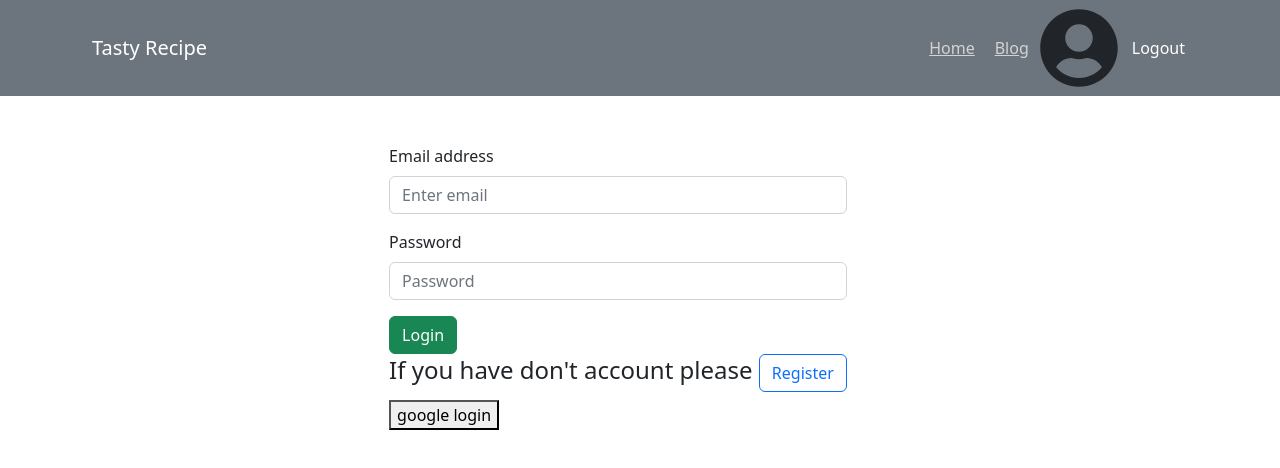
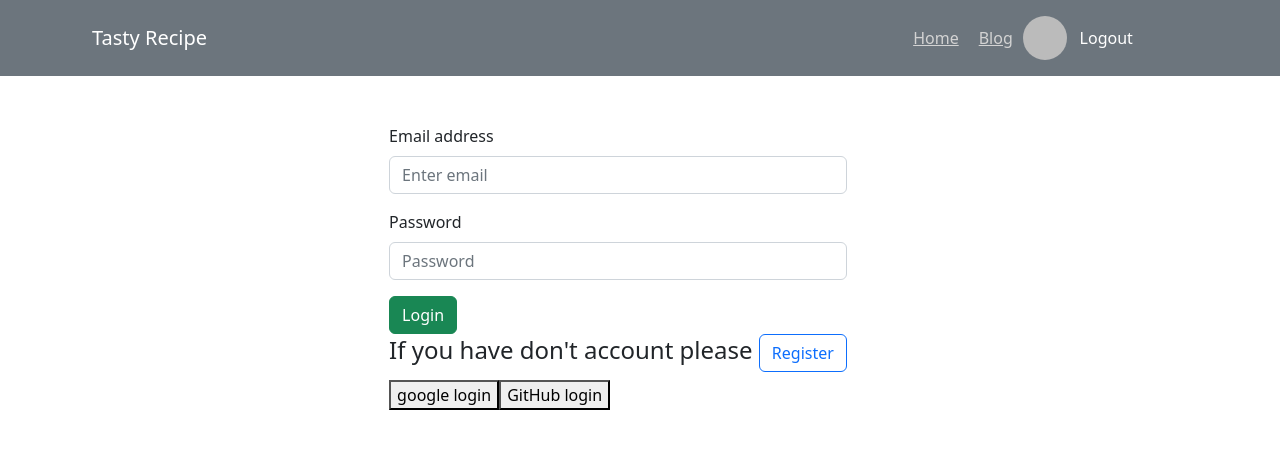
Before and after one commit to Iqubal905/chef-reciepe, a React (Vite) app: page /login in a window 1280 px wide. Shown: the top 468 px of the page. Built offline with nearby package versions, Linux system fonts and the light colour scheme; no server answers; sample sign-in values are in the browser's storage.

Commit message:
tooltipAdd

```diff
--- a/src/pages/Login/Login/Login.jsx
+++ b/src/pages/Login/Login/Login.jsx
@@ -10,7 +10,7 @@ import { AuthContext } from '../../../providers/AuthProvider';
 
 const Login = () => {
 
-    const { signIn, logInWithGoogle } = useContext(AuthContext);
+    const { signIn, logInWithGoogle, logInWithGitHub } = useContext(AuthContext);
     // const navigate = useNavigate();
     // const location = useLocation();
     // console.log('login page location', location)
@@ -19,6 +19,18 @@ const Login = () => {
     const handleGoodleLogin = () => {
 
         logInWithGoogle()
+       .then(result =>{
+        const loggedInUser = result.user;
+        console.log(loggedInUser);
+        // setUser(loggedInUser)
+       })
+       .catch(error => {
+        console.log('error', error.message);
+       })
+    }
+    const handleGitHubLogIn = () => {
+
+      logInWithGitHub()
        .then(result =>{
         const loggedInUser = result.user;
         console.log(loggedInUser);
@@ -67,6 +79,7 @@ const Login = () => {
 
 
     <button onClick={handleGoodleLogin}>google login</button>
+    <button onClick={handleGitHubLogIn}>GitHub login</button>
     {/* <BsFill0CircleFill style={{ fontSize: '5rem' }}></BsFill0CircleFill> */}
           </div>
 
--- a/src/pages/Login/Register/Register.jsx
+++ b/src/pages/Login/Register/Register.jsx
@@ -15,9 +15,10 @@ const Register = () => {
       const form = event.target;
       const name = form.name.value;
       const email = form.email.value;
+      const photo = form.photo.value;
       const password = form.password.value;
 
-      console.log(name, email, password)
+      console.log(name, email, photo, password)
       createUser(email, password)
           .then(result => {
               const createdUser = result.user;
@@ -52,6 +53,11 @@ const Register = () => {
           </Form.Group>
 
           <Form.Group className="mb-3" controlId="formBasicEmail">
+                    <Form.Label>Photo URL</Form.Label>
+                    <Form.Control type="text" name='photo' placeholder="Photo URL" required />
+                </Form.Group>
+
+          <Form.Group className="mb-3" controlId="formBasicEmail">
               <Form.Label>Email address</Form.Label>
               <Form.Control type="email" name='email' placeholder="Enter email" required />
           </Form.Group>
--- a/src/pages/shared/navigationBar/Navigationbar.jsx
+++ b/src/pages/shared/navigationBar/Navigationbar.jsx
@@ -1,10 +1,11 @@
-import React, { useContext } from 'react'; import { Button, Container, Nav, Navbar } from 'react-bootstrap';
+import React, { useContext } from 'react'; import { Button, Container, Image, Nav, Navbar, OverlayTrigger, Tooltip } from 'react-bootstrap';
 import { Link, NavLink } from 'react-router-dom';
 import { AuthContext } from '../../../providers/AuthProvider';
 import { FaUserCircle } from 'react-icons/fa';
 import './NavigationBar.css'
 
 const Navigationbar = () => {
+
 
 
   const { user, logOut } = useContext(AuthContext);
@@ -17,7 +18,10 @@ const Navigationbar = () => {
 
 
 
-
+  const renderTooltip = props => (
+    <Tooltip {...props}><h3>{user.displayName}</h3>
+   </Tooltip>
+  );
 
 
 
@@ -36,10 +40,21 @@ const Navigationbar = () => {
             <Link to="/blog">Blog</Link>
           </Nav>
 
-          <Nav>
+          <Nav className=''>
+
+
+
+
           {
-              user && <FaUserCircle style={{ fontSize: '5rem' }}></FaUserCircle>
-          }
+          user &&
+
+                <OverlayTrigger placement="bottom" overlay={renderTooltip}>
+                <Image src={user.photoURL} roundedCircle  className=' w-25 h-25' />
+      </OverlayTrigger>
+
+
+
+            }
 
 
        {
--- a/src/providers/AuthProvider.jsx
+++ b/src/providers/AuthProvider.jsx
@@ -1,6 +1,6 @@
 import React, { createContext, useEffect, useState } from 'react';
 import app from '../firebase/firebase.config';
-import { GoogleAuthProvider, createUserWithEmailAndPassword, getAuth, onAuthStateChanged, signInWithEmailAndPassword, signInWithPopup, signOut } from "firebase/auth";
+import { GithubAuthProvider, GoogleAuthProvider, createUserWithEmailAndPassword, getAuth, onAuthStateChanged, signInWithEmailAndPassword, signInWithPopup, signOut } from "firebase/auth";
 export const AuthContext = createContext(null);
 
 const auth = getAuth(app);
@@ -12,9 +12,18 @@ const AuthProvider = ({children}) => {
 
 
     const provider = new GoogleAuthProvider;
+    const gitHubProvider = new GithubAuthProvider;
+
+
+
    const logInWithGoogle = () => {
 
     return  signInWithPopup(auth, provider)
+   }
+
+   const logInWithGitHub = () => {
+
+    return  signInWithPopup(auth, gitHubProvider)
    }
 
 
@@ -51,6 +60,7 @@ const AuthProvider = ({children}) => {
     const authInfo = {
        user,
        logInWithGoogle,
+       logInWithGitHub,
         createUser,
         signIn,
         logOut
```
